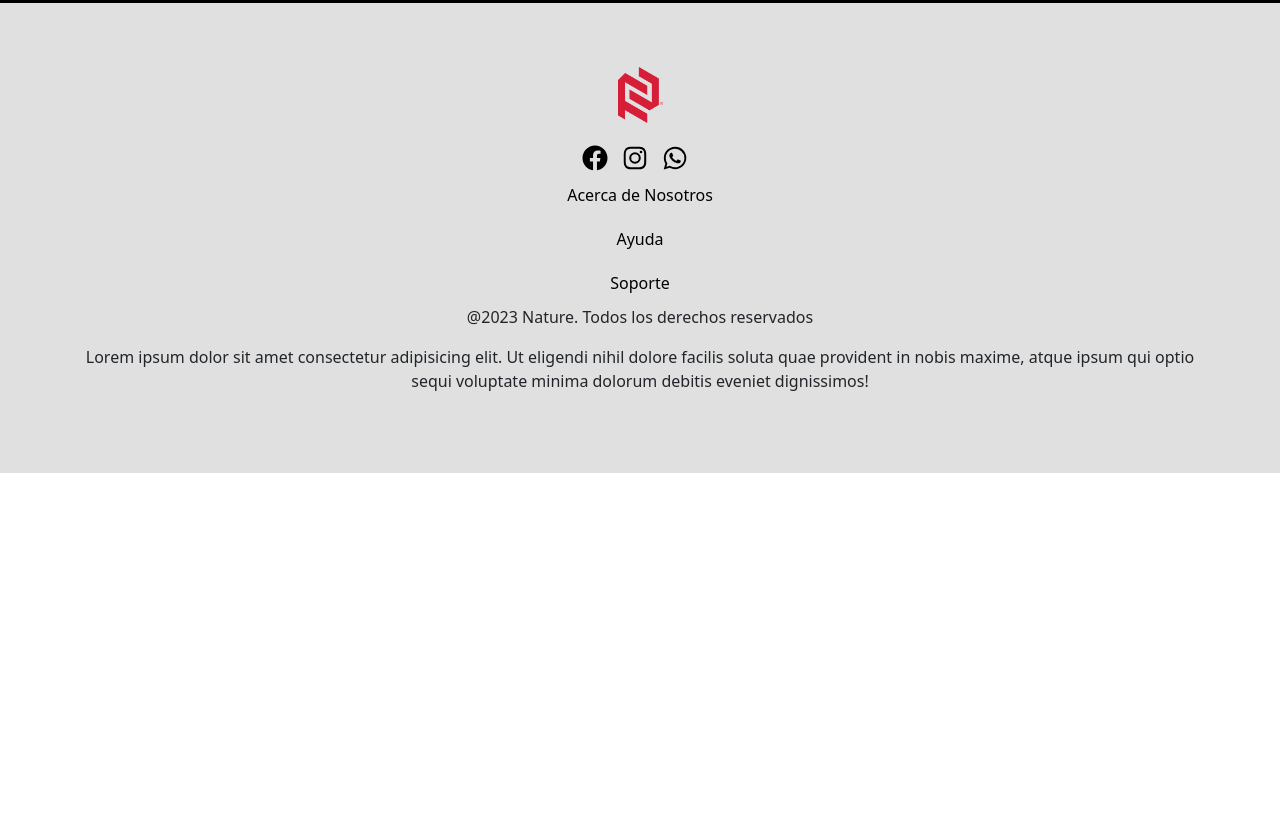
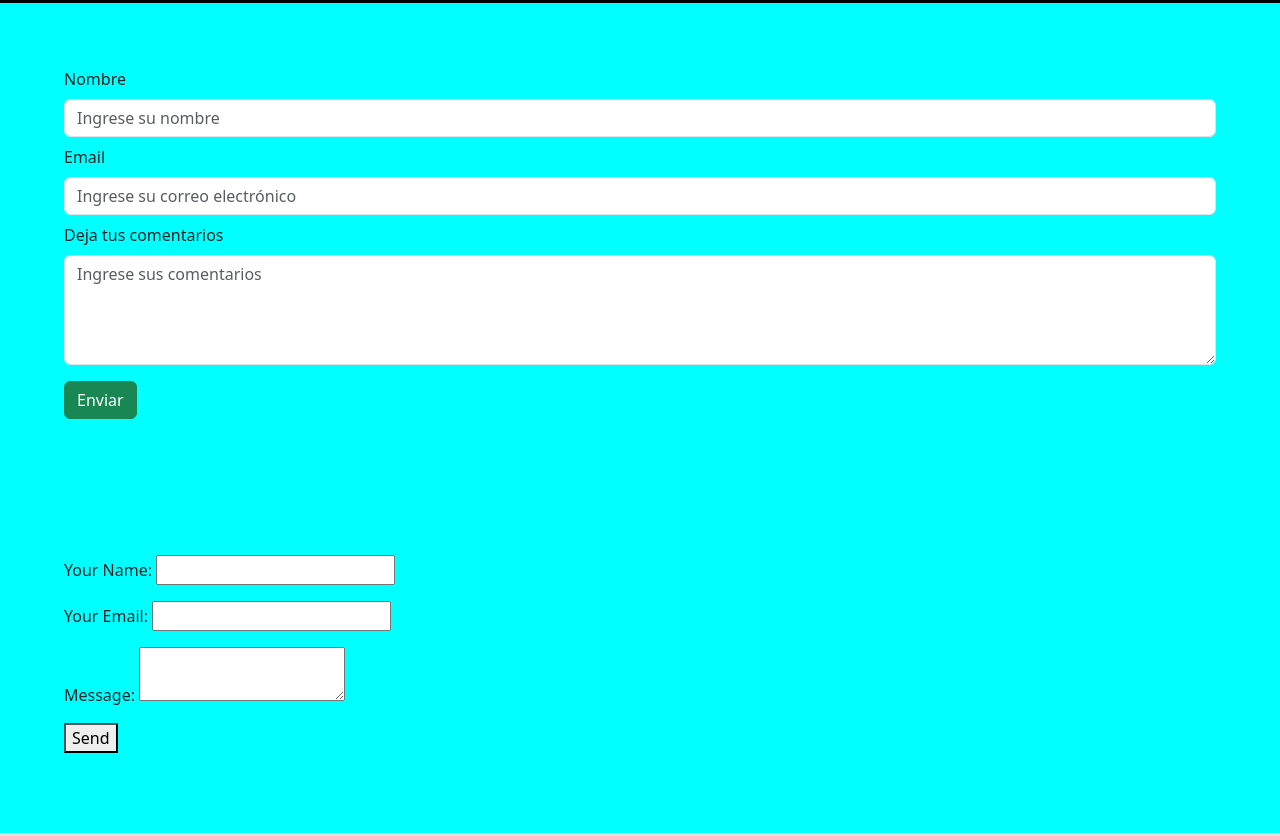
Before and after one commit to eliudsosa97/projectF, a website: page index.html in a window 1280 px wide. Shown: the part 2835-3671 px from the top of the page. Before the commit the page ends 3308 px from the top, so only its background shows below. Drawn offline with nearby package versions, Linux system fonts and the light colour scheme.

Commit message:
test form

```diff
--- a/index.html
+++ b/index.html
@@ -120,6 +120,43 @@
         </div>
     </section>
 
+    <!-- Form -->
+
+    <form name="contact" method="POST" data-netlify="true">
+        <div class="form__wrapper">
+        <div class="form-group">
+          <label for="nombre">Nombre</label>
+          <input type="text" class="form-control my-2" id="nombre" placeholder="Ingrese su nombre">
+        </div>
+        <div class="form-group">
+          <label for="email">Email</label>
+          <input type="email" class="form-control my-2" id="email" placeholder="Ingrese su correo electrónico">
+        </div>
+        <div class="form-group">
+          <label for="comentarios">Deja tus comentarios</label>
+          <textarea class="form-control my-2" id="comentarios" rows="4" placeholder="Ingrese sus comentarios"></textarea>
+        </div>
+        <button type="submit" class="btn btn-success my-2">Enviar</button>
+      </form>
+    </div>
+
+    <form name="contact" method="POST" data-netlify="true">
+        <p>
+          <label>Your Name: <input type="text" name="name" /></label>
+        </p>
+        <p>
+          <label>Your Email: <input type="email" name="email" /></label>
+        </p>
+
+        <p>
+          <label>Message: <textarea name="message"></textarea></label>
+        </p>
+        <p>
+          <button type="submit">Send</button>
+        </p>
+      </form>
+
+
     <!-- Footer -->
 
     <footer>
@@ -141,6 +178,10 @@
     </footer>
 
 
+
+
+
+
     <script src="https://cdn.jsdelivr.net/npm/bootstrap@5.3.0/dist/js/bootstrap.bundle.min.js" integrity="sha384-geWF76RCwLtnZ8qwWowPQNguL3RmwHVBC9FhGdlKrxdiJJigb/j/68SIy3Te4Bkz" crossorigin="anonymous"></script>
 </body>
 </html>
--- a/scss/_home.scss
+++ b/scss/_home.scss
@@ -157,3 +157,12 @@ $white-ghost: rgb(250, 249, 253);
         }
     }
 }
+
+form{
+    background-color: aqua;
+    padding: 5%;
+    &>label{
+        width: 20rem;
+    }
+
+}
```
Also changed, not shown: styles/main.css, 1 other file.
